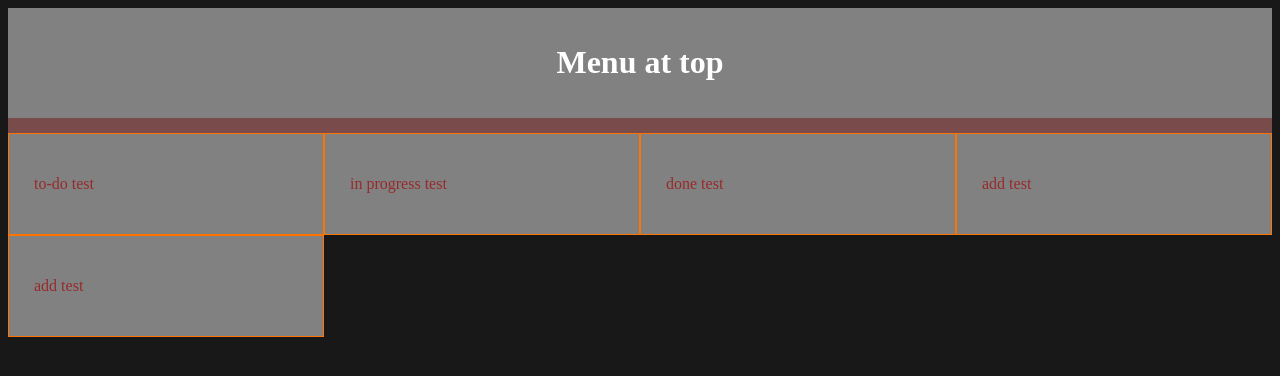
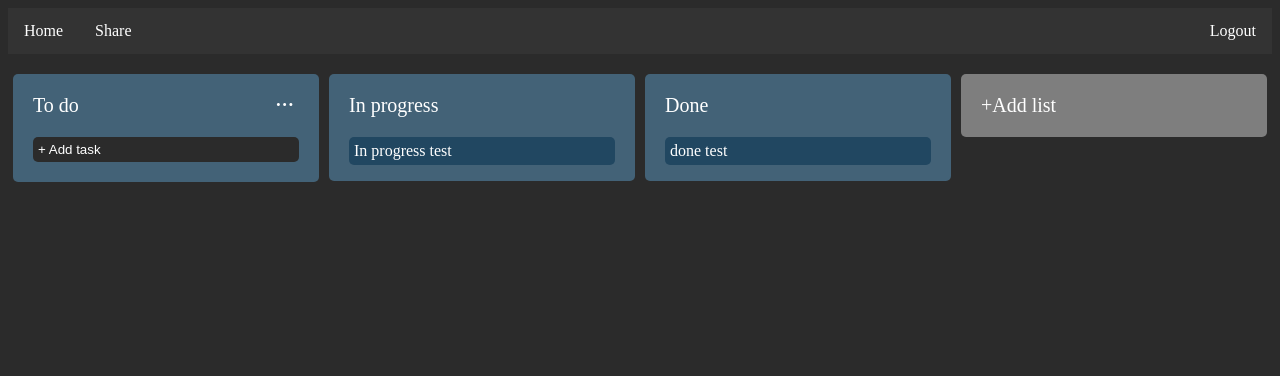
Before and after one commit to wester7/Task_Planner, a website: page public/index.html in a window 1280 px wide. Drawn offline with nearby package versions, Linux system fonts and the light colour scheme.

Commit message:
Stor fremgang i index.html og CSS

```diff
--- a/public/index.html
+++ b/public/index.html
@@ -10,90 +10,243 @@
       box-sizing: border-box;
     }
 
+    ul {
+      list-style-type: none;
+      margin: 0;
+      padding: 0;
+      overflow: hidden;
+      background-color: #333;
+    }
+
+    .active, .share {
+      float: left;
+    }
+
+    li a {
+      display: block;
+      color: white;
+      text-align: center;
+      padding: 14px 16px;
+      text-decoration: none;
+    }
+
+    li a:hover {
+      background-color: #111;
+    }
+
+    .logout{
+      float:right;
+    }
+
     body {
-      background-color:#181818;
+      background-color:#2b2b2b;
     }
 
     .menu {
       float:top;
       width:100%;
       text-align:center;
-      background-color:#818181;
+      background-color:#436277;
       color:#ffffff;
-      padding:15px;
     }
 
     .lists {
-      float:top;
-      width:100%;
-      background-color:#794b4b;
       padding-top:15px;
     }
 
     .list {
+      position:relative;
       float:left;
-      width:25%;
+      width:calc(25% - 10px);
       height:10%;
       text-align:left;
-      background-color:#818181;
+      background-color:#436277;
       color:#ffffff;
-      padding:25px;
-      border-style:solid;
-      border-width:thin;
-      border-color:rgb(255, 115, 0);
+      padding-left: 20px;
+      padding-right:20px;
+      margin:5px;
+      border-radius: 5px;
+      background:#436277;
 
     }
 
+    .list-button {
+      background-color:transparent;
+      color: white;
+      position:absolute;
+      font-size:25px;
+      top: 0;
+      right: 0;
+      margin-top:10px;
+      margin-right:25px;
+      border: none;
+      cursor: pointer;
+    }
+
+    /*hide the inputs/checkmarks*/
+    .fake-input {
+      display: none;
+    }
+
+    /*hide the submenu*/
+    ul.submenu {
+      max-height: 0;
+      overflow: hidden;
+      position:absolute;
+      right:0;
+      top:0;
+      margin-top: 40px;
+    }
+
+    /*show the submenu when checked*/
+    .fake-input:checked~ul.submenu {
+      max-height: 300px;
+    }
+
+    .list-title {
+      font-size:20px;
+    }
+
     .list-item {
+      float:top;
+      text-align:left;
+      color:#ffffff;
+      border-radius: 5px;
+      background:#214761;
+      padding:5px;
+      cursor: pointer;
+    }
+
+    .new-list-item{
+      float:top;
+      width: 100%;
+      text-align:left;
+      color:#ffffff;
+      border-radius: 5px;
+      border-style:none;
+      background:#2b2b2b;
+      padding:5px;
+      margin-bottom:20px;
+      cursor: pointer;
+    }
+
+    .new-task-input{
+      width:100%;
+      float:top;
+      background:#2b2b2b;
+      border-radius: 5px;
+      border-style:none;
+      color:#ffffff;
+      padding:5px;
+
+    }
+
+    .delete{
+      background-color:#a10000;
+    }
+    .delete:hover{
+      background-color:#720000;
+    }
+
+    .submit{
+      width:30%;
       float:left;
-      width:100%;
-      text-align:left;
-      color:#972b2b;
+      background:#7e7e7e;
+      border-radius: 5px;
+      border-style:none;
+      color:#ffffff;
+      padding:5px;
+      margin:10px 10px 20px 0px;
+      cursor: pointer;
+
+    }
+
+    #form1{
+      display: none;
+    }
+
+    #formButton {
+      display: block;
+      margin-right: auto;
+      margin-left: auto;
     }
 
     @media only screen and (max-width:620px) {
       /* For mobile phones: */
       .list {
-        width:50%;
+        width:calc(50% - 10px);
       }
     }
   </style>
 </head>
+<script src="https://code.jquery.com/jquery-3.4.1.min.js"
+        integrity="sha256-CSXorXvZcTkaix6Yvo6HppcZGetbYMGWSFlBw8HfCJo="
+        crossorigin="anonymous">
+</script>
 <body>
 
 <div class="page">
 
 <div class="menu">
-<h1>Menu at top</h1>
+  <ul>
+    <li><a class="active" href="#home">Home</a></li>
+    <li><a class="share" href="#share">Share</a></li>
+    <li><a class="logout" href="#logout">Logout</a></li>
+  </ul>
 </div>
 
 <div class="lists">
 
   <div class="list">
-    <p class="list-item">to-do test</p>
+    <p class="list-title">To do</p>
+
+    <input class="fake-input" id="list-button" type="checkbox" name="list-button" />
+    <label class="list-button" for="list-button">...</label>
+    <ul class="submenu">
+      <li><a class="delete" href="#">Delete</a></li>
+    </ul>
+
+    <button id="formButton" class="new-list-item">+ Add task</button>
+    <form id="form1">
+      <input class="new-task-input" type="text" name="FirstName" placeholder="Write name..." autocomplete="off" value=""><br>
+      <input class="submit" type="submit" value="Add">
+      <input class="submit" id="cancleButton" type="submit" value="Cancle">
+      </form>
+    </div>
+
+  <div class="list">
+    <p class="list-title">In progress</p>
+    <p class="list-item">In progress test</p>
   </div>
 
   <div class="list">
-    <p class="list-item">in progress test</p>
-  </div>
-
-  <div class="list">
+    <p class="list-title">Done</p>
     <p class="list-item">done test</p>
   </div>
 
-  <div class="list">
-    <p class="list-item">add test</p>
+  <div class="list" style="background:#7e7e7e">
+    <p class="list-title">+Add list</p>
   </div>
 
-  <div class="list">
-      <p class="list-item">add test</p>
-    </div>
+
+
 </div>
 
 </div>
 </body>
 
 <script>
+$(document).ready(function() {
+  $("#formButton").click(function() {
+    $("#form1").toggle();
+    $("#formButton").css('display','none');
+  });
+
+  $("#cancleButton").click(function() {
+    $("#form1").toggle();
+    $("#formButton").css('display','block');
+  });
+});
 
 </script>
 
```
